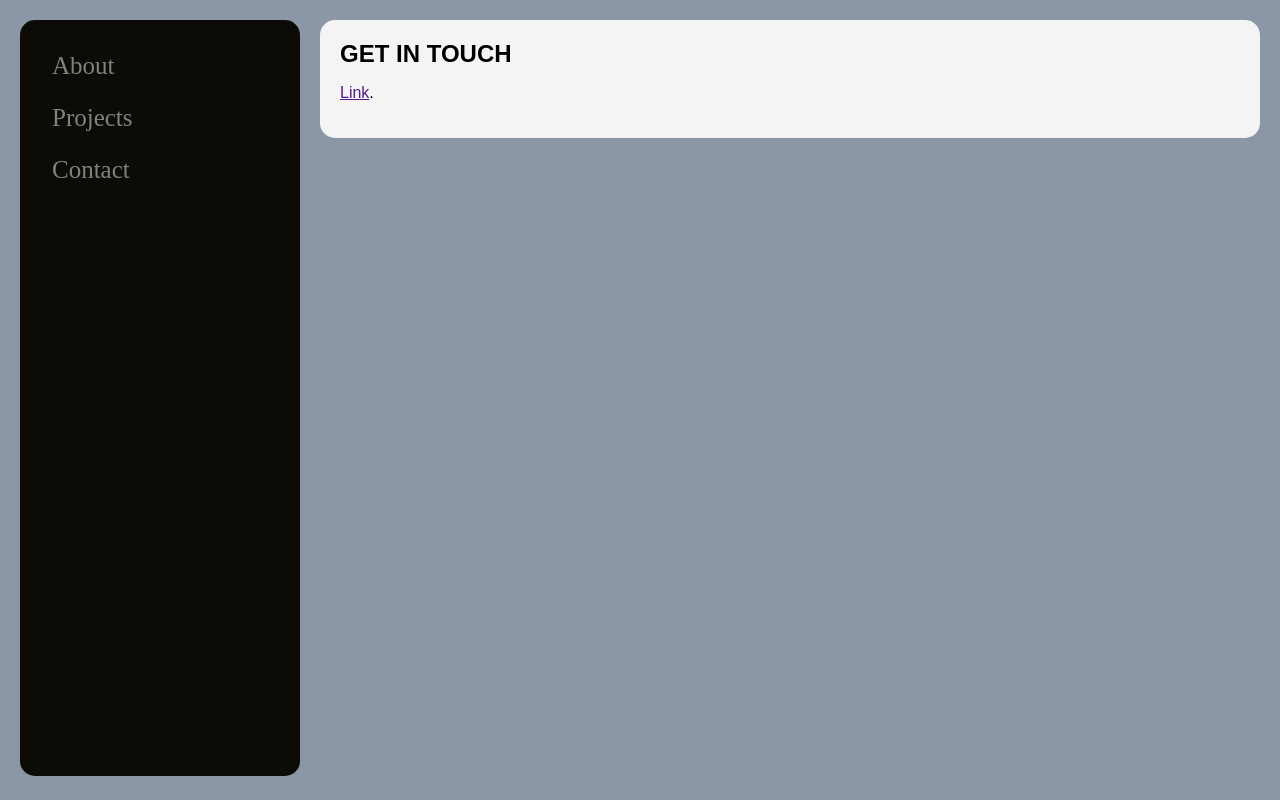
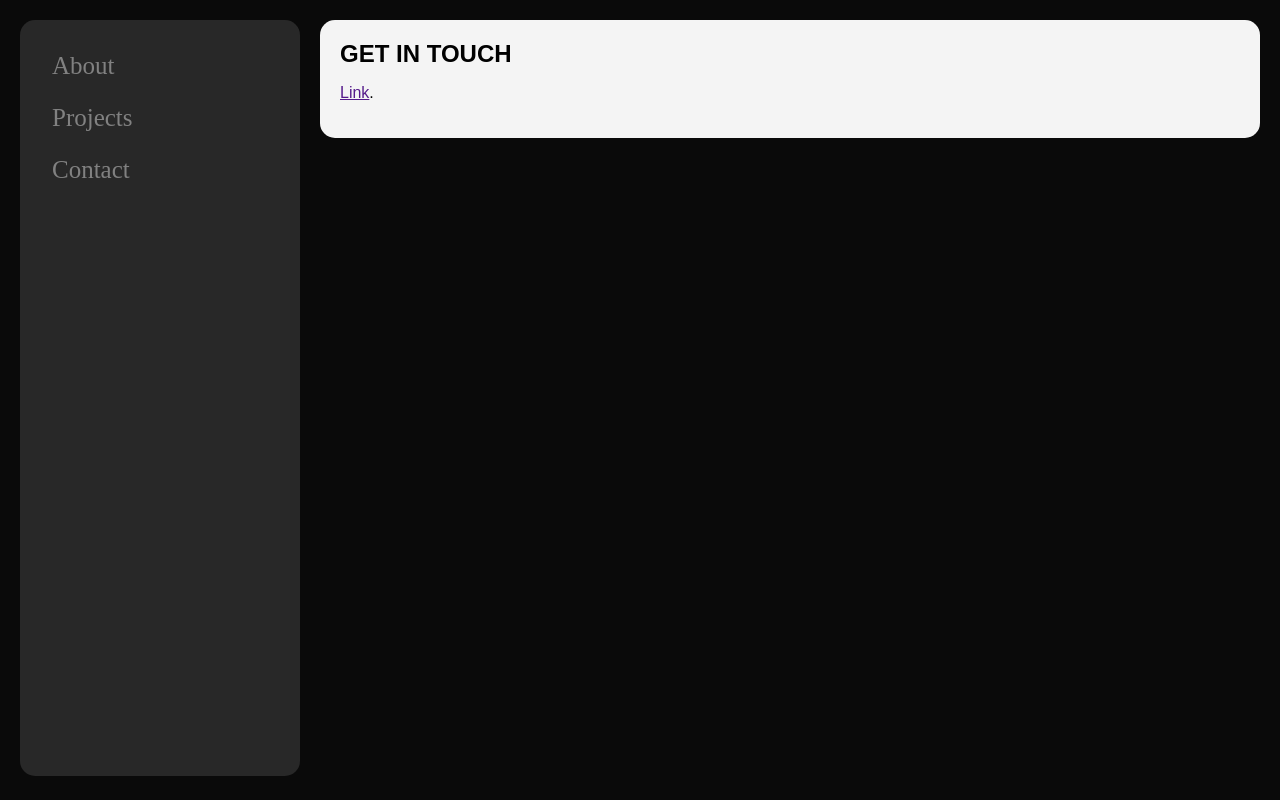
Before and after one commit to Coswold/react_portfolio, a React (Create React App) app: page /#/contact in a window 1280 px wide. Built offline with nearby package versions, Linux system fonts and the light colour scheme.

Commit message:
changed theme to darK

```diff
--- a/src/index.css
+++ b/src/index.css
@@ -4,7 +4,7 @@ Paper - #F4F4F4
 Charcoal - #373737 */
 
 body {
-  background-color: #8b96a6;
+  background-color: #0A0A0A;
   padding: 20px;
   margin: 0;
 }
@@ -37,7 +37,7 @@ h1, h2, p, ul, li {
   z-index: 1;
   /* top: 0;
   left: 0; */
-  background-color: #0c0b06;
+  background-color: #282828;
   overflow-x: hidden;
   padding-top: 20px;
   border-radius: 15px;
```
